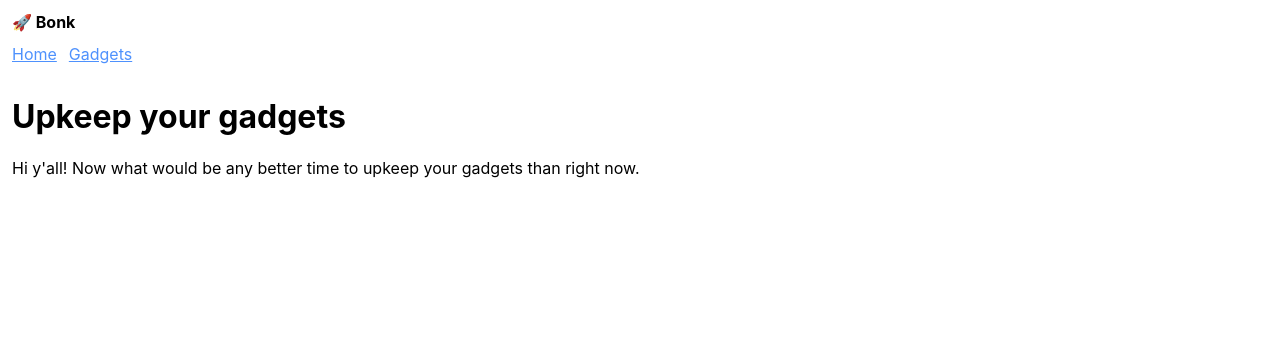
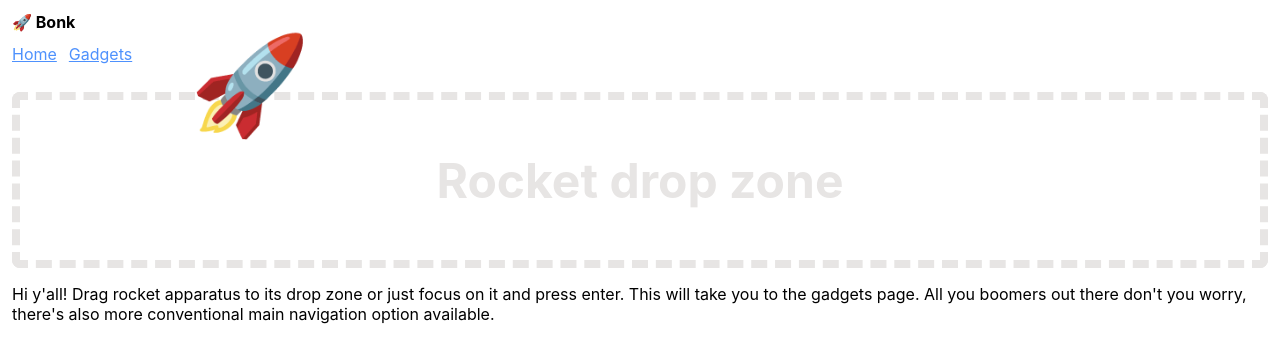
Before and after one commit to mikkotenni/bonk, a React (Create React App) app: page / in a window 1280 px wide. Shown: the top 362 px of the page. Built offline with nearby package versions, Linux system fonts and the light colour scheme.

Commit message:
feat: dnd navigation

```diff
--- a/src/components/Home.jsx
+++ b/src/components/Home.jsx
@@ -1,11 +1,93 @@
+import { useState } from "react";
+import { useNavigate } from "react-router-dom";
+import styled from "styled-components";
+
+const Container = styled.div`
+  margin-top: 1rem;
+`;
+const Rocket = styled.input`
+  font-size: 6rem;
+  cursor: grab;
+  position: absolute;
+  top: 1.75rem;
+  left: 11.5rem;
+  background-color: transparent;
+  border: none;
+`;
+const DropZone = styled.div`
+  border-width: 0.5rem;
+  border-style: dashed;
+  border-color: ${({ $isOver }) => ($isOver ? "#4e91fd" : "#e7e5e4")};
+  transition: border-color 0.25s;
+  height: 10rem;
+  border-radius: 0.5rem;
+  display: flex;
+  align-items: center;
+  justify-content: center;
+  font-size: 3rem;
+  font-weight: bold;
+  color: #e7e5e4;
+`;
+
+const RocketAndDropZone = () => {
+  const navigate = useNavigate();
+  const [isOver, setIsOver] = useState(false);
+
+  // Handlers.
+  const handleDragStart = (e) => {
+    e.dataTransfer.setData("text/plain", "🚀");
+  };
+  const handleDrop = (e) => {
+    e.preventDefault();
+    setIsOver(false);
+    navigate("/gadgets");
+  };
+  const handleDragOver = (e) => {
+    e.preventDefault();
+    setIsOver(true);
+  };
+  const handleDragLeave = (e) => {
+    e.preventDefault();
+    setIsOver(false);
+  };
+  const handleKeyDown = (e) => {
+    if (e.key === "Enter" || e.key === " ") {
+      navigate("/gadgets");
+    }
+  };
+
+  return (
+    <div>
+      <Rocket
+        type="button"
+        draggable
+        onDragStart={handleDragStart}
+        onKeyDown={handleKeyDown}
+        aria-label="Rocket. Focus on rocket and press enter to go to gadgets page."
+        value="🚀"
+      />
+      <DropZone
+        $isOver={isOver}
+        onDrop={handleDrop}
+        onDragOver={handleDragOver}
+        onDragLeave={handleDragLeave}
+      >
+        Rocket drop zone
+      </DropZone>
+    </div>
+  );
+};
+
 export default function Home() {
   return (
-    <>
-      <h1>Upkeep your gadgets</h1>
+    <Container>
+      <RocketAndDropZone />
       <p>
-        Hi y'all! Now what would be any better time to upkeep your gadgets than
-        right now.
+        Hi y'all! Drag rocket apparatus to its drop zone or just focus on it and
+        press enter. This will take you to the gadgets page. All you boomers out
+        there don't you worry, there's also more conventional main navigation
+        option available.
       </p>
-    </>
+    </Container>
   );
 }
```
